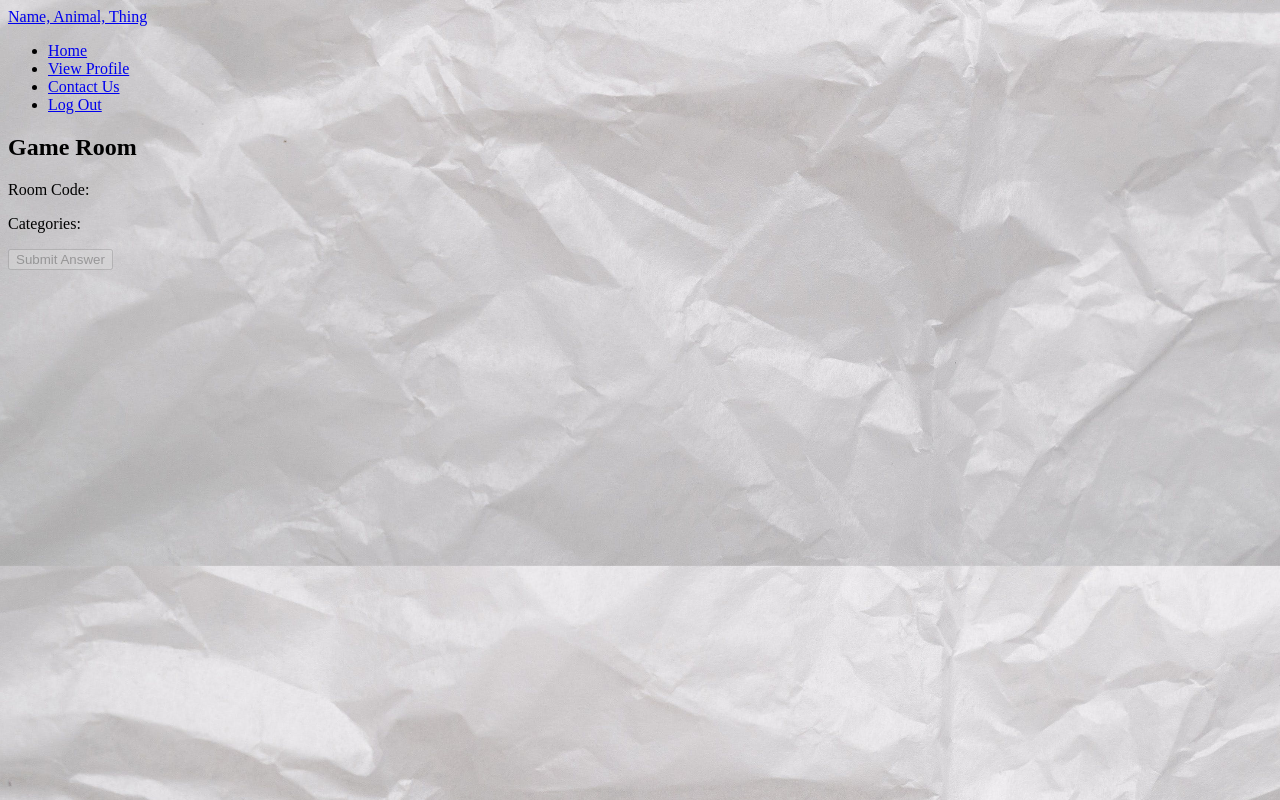
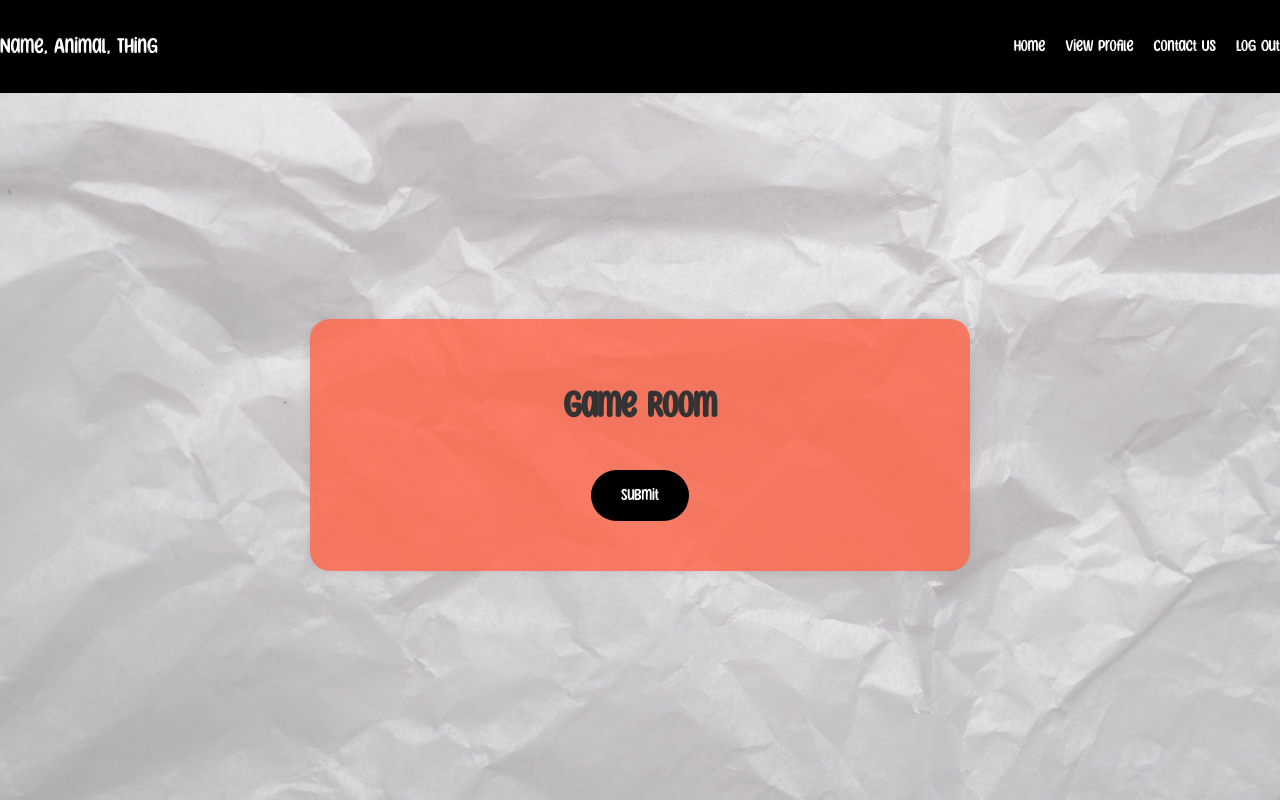
Before and after one commit to veronicahoyek/nameanimalthing, a website: page html/game.html in a window 1280 px wide. Drawn offline with Linux system fonts and the light colour scheme.

Commit message:
Elie raad

```diff
--- a/css/game.css
+++ b/css/game.css
@@ -0,0 +1,145 @@
+/* Reset and basic styles */
+@font-face {
+    font-family: 'SunnySpells-Regular';
+    src: url('../ressources/sunny-spells-font/SunnyspellsRegular-MV9ze.otf') format('opentype');
+}
+
+body {
+    font-family: 'SunnySpells-Regular', sans-serif;
+    display: flex;
+    justify-content: center;
+    align-items: center;
+    min-height: 100vh;
+    background-color: #f0f0f0;
+    margin: 0;
+    padding: 0;
+}
+
+/* Background overlay */
+.background-overlay {
+    position: relative;
+}
+
+/* Game container */
+.game-container {
+    background-color: rgba(255, 99, 71, 0.8);
+    padding: 30px;
+    border-radius: 20px;
+    box-shadow: 0 0 10px rgba(0, 0, 0, 0.1);
+    text-align: center;
+    width: 600px;
+    margin: auto;
+    color: #fff;
+    max-height: 550px;
+    margin-top: 90px;
+}
+
+h2 {
+    margin-bottom: 20px;
+    color: #333;
+    font-size: 40px;
+}
+
+/* Categories container */
+.categories-container {
+    display: flex;
+    flex-wrap: wrap;
+    justify-content: center;
+    gap: 15px; /* Increased gap between fields */
+    margin-top: 20px; /* Adjust the top margin as needed */
+}
+
+.categories-container input[type="text"] {
+    width: calc(33.33% - 10px); /* Adjust the width of each field */
+    padding: 12px; /* Adjust the padding as needed */
+    margin-bottom: 15px; /* Increased margin-bottom */
+    margin-right: 15px;
+    margin-left: 15px;
+}
+
+.category {
+    background-color: #FF4500;
+    color: #fff;
+    padding: 8px 15px;
+    border-radius: 5px;
+    font-size: 16px;
+    cursor: pointer;
+    transition: background-color 0.3s ease, color 0.3s ease;
+}
+
+.category:hover {
+    background-color: #cc4c34;
+}
+
+/* Navbar styles */
+.navbar {
+    background-color: #000;
+    display: flex;
+    justify-content: space-between;
+    align-items: center;
+    padding: 20px 20px;
+    position: fixed;
+    top: 0;
+    width: 100%;
+    z-index: 1000;
+}
+
+.logo {
+    text-decoration: none;
+    color: #fff;
+    font-size: 24px;
+    transition: color 0.3s ease;
+}
+
+.logo:hover {
+    color: #FF4500;
+}
+
+.nav-links {
+    list-style-type: none;
+    padding: 0;
+    display: flex;
+    align-items: center;
+}
+
+.nav-links li {
+    margin-left: 20px;
+    white-space: nowrap;
+}
+
+.nav-links a {
+    text-decoration: none;
+    color: #fff;
+    font-size: 18px;
+    transition: color 0.3s ease;
+}
+
+.nav-links a:hover {
+    color: #FF6347;
+}
+
+/* Form styles */
+.input-field {
+    width: 100%; /* Adjust as needed */
+    padding: 10px;
+    margin-bottom: 15px; /* Increased margin */
+}
+
+.button {
+    background-color: #000000;
+    color: #fff;
+    font-family: 'SunnySpells-Regular', sans-serif;
+    border: none;
+    padding: 15px 30px;
+    border-radius: 30px;
+    cursor: pointer;
+    transition: background-color 0.3s ease;
+    font-size: 18px;
+    width: auto;
+    margin-bottom: 20px;
+    margin-top: 20px;
+}
+
+.button:hover {
+    background-color: #FF4500;
+}
--- /dev/null
+++ b/css/waitingroom.css
@@ -0,0 +1,157 @@
+/* Basic Reset */
+@font-face {
+    font-family: 'SunnySpells-Regular';
+    src: url('../ressources/sunny-spells-font/SunnyspellsRegular-MV9ze.otf') format('opentype');
+}
+
+body {
+    font-family: 'SunnySpells-Regular', sans-serif;
+    margin: 0;
+    padding: 0;
+    display: flex;
+    justify-content: center;
+    align-items: center;
+    height: 100vh;
+    background-color: #f0f0f0;
+}
+
+.navbar {
+    background-color: #333;
+}
+
+.navbar ul {
+    list-style-type: none;
+    margin: 0;
+    padding: 0;
+    display: flex;
+}
+
+.navbar li {
+    padding: 15px;
+}
+
+.navbar a {
+    text-decoration: none;
+    color: #fff;
+}
+
+@keyframes shimmer {
+    0% {
+        filter: hue-rotate(0deg);
+    }
+    100% {
+        filter: hue-rotate(360deg);
+    }
+}
+
+.navbar {
+    background-color: #000;
+    display: flex;
+    justify-content: space-between;
+    align-items: center;
+    padding: 20px 20px;
+    position: fixed;
+    top: 0;
+    width: 100%;
+    z-index: 1000;
+}
+
+.logo {
+    text-decoration: none;
+    color: #FF6347;
+    font-size: 24px;
+    transition: color 0.3s ease;
+}
+
+.logo:hover {
+    color: #cc4c34;
+}
+
+.nav-links {
+    list-style-type: none;
+    padding: 0;
+    display: flex;
+    align-items: center;
+}
+
+.nav-links li {
+    margin-left: 20px;
+    white-space: nowrap;
+}
+
+.nav-links a {
+    text-decoration: none;
+    color: #fff;
+    font-size: 18px;
+    transition: color 0.3s ease;
+}
+
+.nav-links a:hover {
+    color: #FF6347;
+}
+
+/* Waiting Room Styles */
+.waiting-room-container {
+    background-color: rgba(255, 99, 71, 0.8);
+    padding: 15px;
+    border-radius: 20px;
+    box-shadow: 0 0 10px rgba(0, 0, 0, 0.1);
+    text-align: center;
+    width: 400px;
+    margin: auto;
+    color: #fff;
+    max-height: 550px;
+    margin-top: 90px;
+}
+
+h2 {
+    margin-bottom: 20px;
+    color: #333;
+    font-size: 40px;
+}
+
+.user-grid {
+    display: flex;
+    justify-content: space-between;
+    margin-bottom: 20px;
+}
+
+.user-avatar {
+    display: flex;
+    flex-direction: column;
+    align-items: center;
+    flex: 0 0 calc(50% - 10px);
+}
+
+.user-avatar img {
+    width: 80px;
+    height: 80px;
+    border-radius: 50%;
+    margin-bottom: 10px;
+}
+
+.user-avatar p {
+    margin: 0;
+    color: #fff;
+    font-size: 16px;
+}
+
+.button {
+    background-color: #000000;
+    color: #fff;
+    font-family: 'SunnySpells-Regular', sans-serif;
+    border: none;
+    padding: 15px 30px;
+    border-radius: 30px;
+    cursor: pointer;
+    transition: background-color 0.3s ease;
+    font-size: 18px;
+    width: auto;
+    margin-bottom: 10px;
+}
+
+.button:hover {
+    background-color: #FF4500;
+}
+
+/* Add your existing CSS styles or modify these styles as neede
--- a/html/game.html
+++ b/html/game.html
@@ -2,11 +2,13 @@
 <html lang="en">
 <head>
     <meta charset="UTF-8">
-    <title>Game Room</title>
+    <title>Game</title>
     <link rel="stylesheet" href="../css/game.css">
+    <!-- Include other stylesheets or libraries if needed -->
     <link href="https://fonts.googleapis.com/css2?family=Poppins:wght@400;700&display=swap" rel="stylesheet">
 </head>
 <body style="background-image: url('../ressources/background.jpg'); background-size: cover; background-position: center;">
+    <!-- Navigation -->
     <nav class="navbar">
         <a href="dashboard.html" class="logo">Name, Animal, Thing</a>
         <ul class="nav-links">
@@ -16,17 +18,26 @@
             <li><a href="index.html">Log Out</a></li>
         </ul>
     </nav>
+
+    <!-- Game Content -->
     <div class="background-overlay">
-        <div class="game-room-container">
+        <div class="game-container">
             <h2>Game Room</h2>
-            <div class="game-info">
-                <p>Room Code: <span id="room-code"></span></p>
-                <p>Categories:</p>
-                <div id="category-fields"></div>
-                <button id="submit-answer" class="button" disabled>Submit Answer</button>
+            <div class="categories-container" id="categoriesContainer">
+                <!-- The selected categories will be displayed here -->
             </div>
+            <!-- Submit Button -->
+            <form id="gameForm">
+                <div class="form-group">
+                    <button type="submit" class="button">Submit</button>
+                </div>
+            </form>
         </div>
     </div>
+
+    <!-- Scripts -->
     <script src="../js/game.js"></script>
+    <!-- Include other scripts if needed -->
+
 </body>
 </html>
--- a/js/game.js
+++ b/js/game.js
@@ -1,25 +1,15 @@
-const socket = io();
+document.addEventListener("DOMContentLoaded", () => {
+    const urlParams = new URLSearchParams(window.location.search);
+    const categories = urlParams.get("categories");
+    const categoriesContainer = document.querySelector(".categories-container");
 
-socket.on("gameCreated", (gameData) => {
-    const { code, categories } = gameData;
-
-    // Display room code
-    document.getElementById("room-code").innerText = code;
-
-    // Display categories with input fields
-    const categoryFields = document.getElementById("category-fields");
-    categories.forEach((category) => {
-        const label = document.createElement("label");
-        label.innerText = category;
-        const input = document.createElement("input");
-        input.setAttribute("type", "text");
-        input.setAttribute("name", category.toLowerCase()); // Use category name as input name/id
-        input.setAttribute("placeholder", `Enter ${category}`);
-        label.appendChild(input);
-        categoryFields.appendChild(label);
-    });
-
-    // Enable submit button (if needed)
-    const submitButton = document.getElementById("submit-answer");
-    submitButton.removeAttribute("disabled");
+    if (categories) {
+        const categoriesArray = categories.split(",");
+        categoriesArray.forEach((category) => {
+            const categoryField = document.createElement("input");
+            categoryField.setAttribute("type", "text");
+            categoryField.setAttribute("placeholder", category);
+            categoriesContainer.appendChild(categoryField);
+        });
+    }
 });
```
Also changed, not shown: html/waitingroom.html (added, +64 -0 lines).
